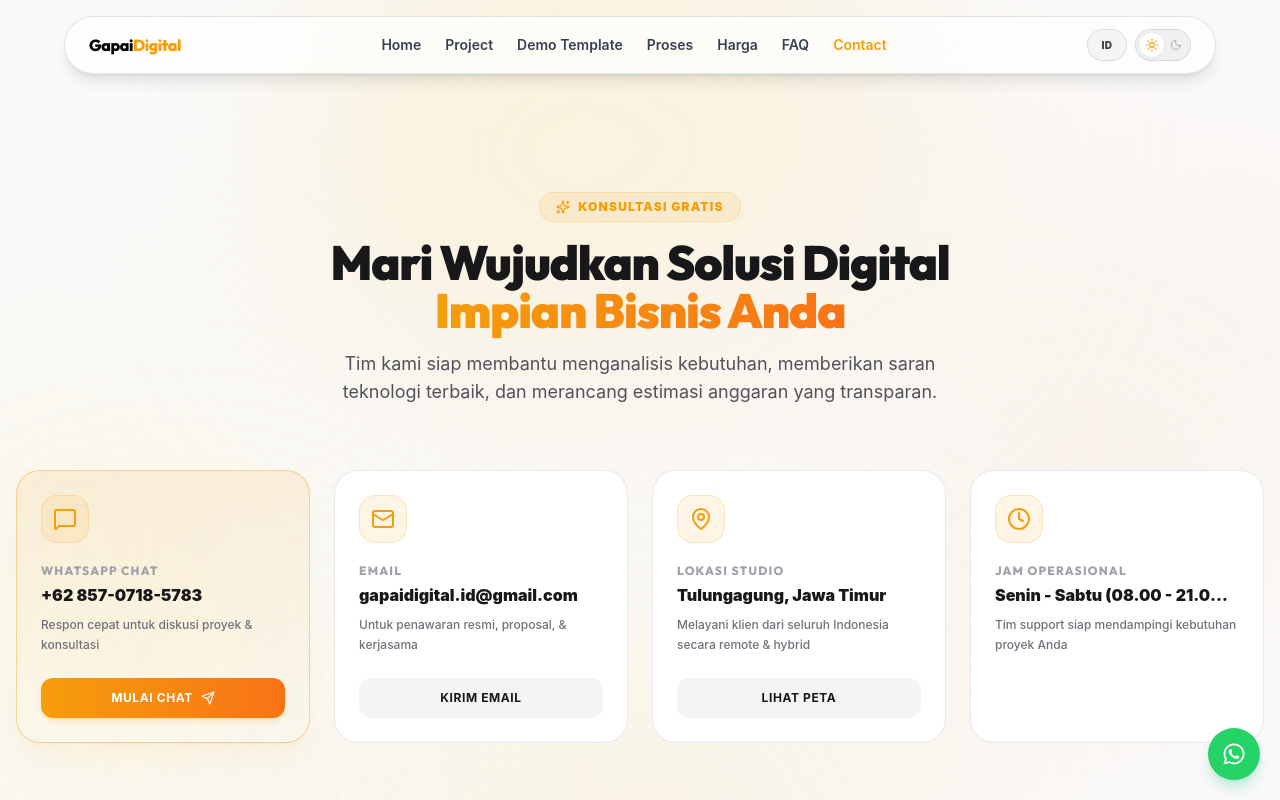
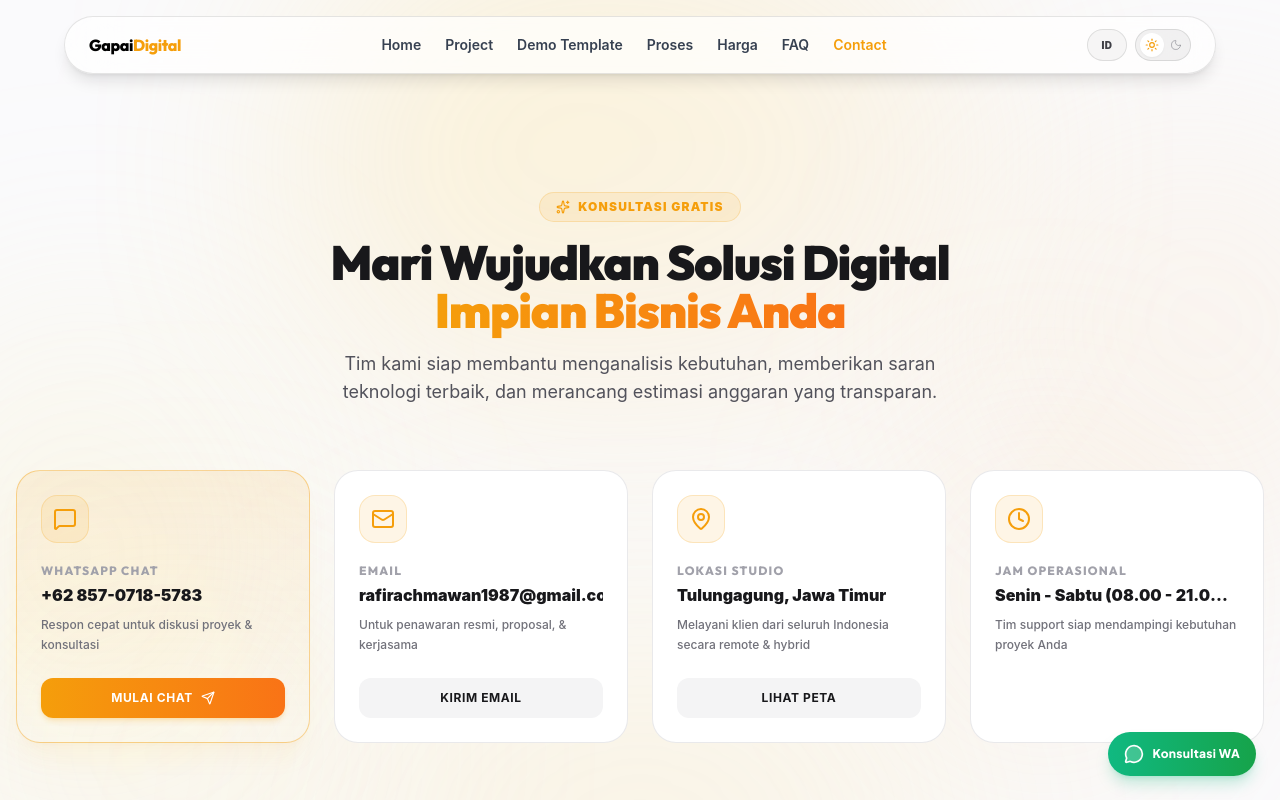
Before and after one commit to rafirachmawan/Rafi-Web-Studio, a React (Vite) app: page /contact in a window 1280 px wide. Shown: the top 800 px of the page. Built offline with nearby package versions, Linux system fonts and the light colour scheme.

Commit message:
feat: implement contact page, floating widgets, and main layout structure

```diff
--- a/src/App.jsx
+++ b/src/App.jsx
@@ -8,6 +8,7 @@ import Home from "./pages/Home";
 import SplashScreen from "./components/common/SplashScreen";
 import PageLoader from "./components/common/PageLoader";
 import ConsultationModal from "./components/common/ConsultationModal";
+import FloatingWidgets from "./components/common/FloatingWidgets";
 
 import ErrorBoundary from "./components/common/ErrorBoundary";
 
@@ -96,6 +97,7 @@ export default function App() {
         <ConsultationProvider>
           {showSplash && <SplashScreen onComplete={() => setShowSplash(false)} />}
           <ConsultationModal />
+          <FloatingWidgets />
 
           <Router>
             <RouteWatcher />
--- /dev/null
+++ b/src/components/common/FloatingWidgets.jsx
@@ -0,0 +1,61 @@
+import { useState, useEffect } from "react";
+import { ArrowUp, MessageCircle } from "lucide-react";
+import { useConsultation } from "../../context/ConsultationContext";
+import { useLanguage } from "../../context/LanguageContext";
+
+export default function FloatingWidgets() {
+  const [showScrollTop, setShowScrollTop] = useState(false);
+  const { openConsultation } = useConsultation();
+  const { t } = useLanguage();
+
+  useEffect(() => {
+    const handleScroll = () => {
+      if (window.scrollY > 300) {
+        setShowScrollTop(true);
+      } else {
+        setShowScrollTop(false);
+      }
+    };
+
+    window.addEventListener("scroll", handleScroll);
+    return () => window.removeEventListener("scroll", handleScroll);
+  }, []);
+
+  const scrollToTop = () => {
+    window.scrollTo({
+      top: 0,
+      behavior: "smooth",
+    });
+  };
+
+  return (
+    <div className="fixed bottom-6 right-6 z-40 flex flex-col items-end gap-3 pointer-events-auto">
+      {/* Scroll To Top Button */}
+      {showScrollTop && (
+        <button
+          onClick={scrollToTop}
+          aria-label="Scroll to top"
+          className="w-11 h-11 rounded-full bg-white dark:bg-zinc-800 text-zinc-700 dark:text-zinc-200 border border-zinc-200 dark:border-zinc-700 shadow-lg hover:shadow-xl hover:bg-amber-500 hover:text-white dark:hover:bg-amber-500 dark:hover:text-white flex items-center justify-center transition-all duration-300 transform hover:scale-110 active:scale-95 cursor-pointer"
+        >
+          <ArrowUp size={18} />
+        </button>
+      )}
+
+      {/* Floating WhatsApp CTA */}
+      <button
+        onClick={() => openConsultation("Floating Widget")}
+        aria-label="Chat WhatsApp"
+        className="group relative flex items-center gap-2 px-4 py-3 rounded-full bg-gradient-to-r from-emerald-500 to-green-600 text-white font-bold shadow-lg shadow-emerald-500/25 hover:shadow-xl hover:shadow-emerald-500/35 hover:scale-105 active:scale-95 transition-all duration-300 cursor-pointer"
+      >
+        <MessageCircle size={20} className="fill-white/20 animate-pulse" />
+        <span className="text-xs font-extrabold tracking-wide hidden sm:inline">
+          {t("Konsultasi WA", "WA Consultation")}
+        </span>
+        {/* Tooltip on hover */}
+        <span className="absolute right-full mr-3 top-1/2 -translate-y-1/2 px-3 py-1.5 rounded-xl bg-zinc-900 text-white text-[11px] font-bold whitespace-nowrap shadow-md opacity-0 group-hover:opacity-100 transition-opacity duration-200 pointer-events-none hidden sm:block">
+          {t("Chat WhatsApp Gratis", "Free WhatsApp Chat")}
+        </span>
+      </button>
+    </div>
+  );
+}
--- a/src/layouts/MainLayout.jsx
+++ b/src/layouts/MainLayout.jsx
@@ -1,12 +1,8 @@
 import Navbar from "../components/common/Navbar";
 import Footer from "../components/common/Footer";
-import FloatingWAButton from "../components/common/FloatingWAButton";
 import CustomCursor from "../components/common/CustomCursor";
 
 export default function MainLayout({ children }) {
-  const waLink =
-    "https://wa.me/6285707185783?text=Halo%20saya%20tertarik%20dengan%20paket%20website";
-
   return (
     <div className="min-h-screen bg-[#fafafc] text-zinc-900 dark:bg-[#050508] dark:text-zinc-100 font-sans relative overflow-x-hidden transition-colors duration-300">
 
@@ -41,9 +37,6 @@ export default function MainLayout({ children }) {
 
       {/* FOOTER */}
       <Footer />
-
-      {/* FLOATING WA BUTTON */}
-      <FloatingWAButton waLink={waLink} />
     </div>
   );
 }
--- a/src/pages/Contact.jsx
+++ b/src/pages/Contact.jsx
@@ -27,9 +27,9 @@ export default function Contact() {
     {
       icon: Mail,
       title: "Email",
-      value: "gapaidigital.id@gmail.com",
+      value: "rafirachmawan1987@gmail.com",
       desc: t("Untuk penawaran resmi, proposal, & kerjasama", "For official quotes, proposals, & partnerships"),
-      href: "mailto:gapaidigital.id@gmail.com",
+      href: "mailto:rafirachmawan1987@gmail.com",
       btnText: t("Kirim Email", "Send Email")
     },
     {
```
